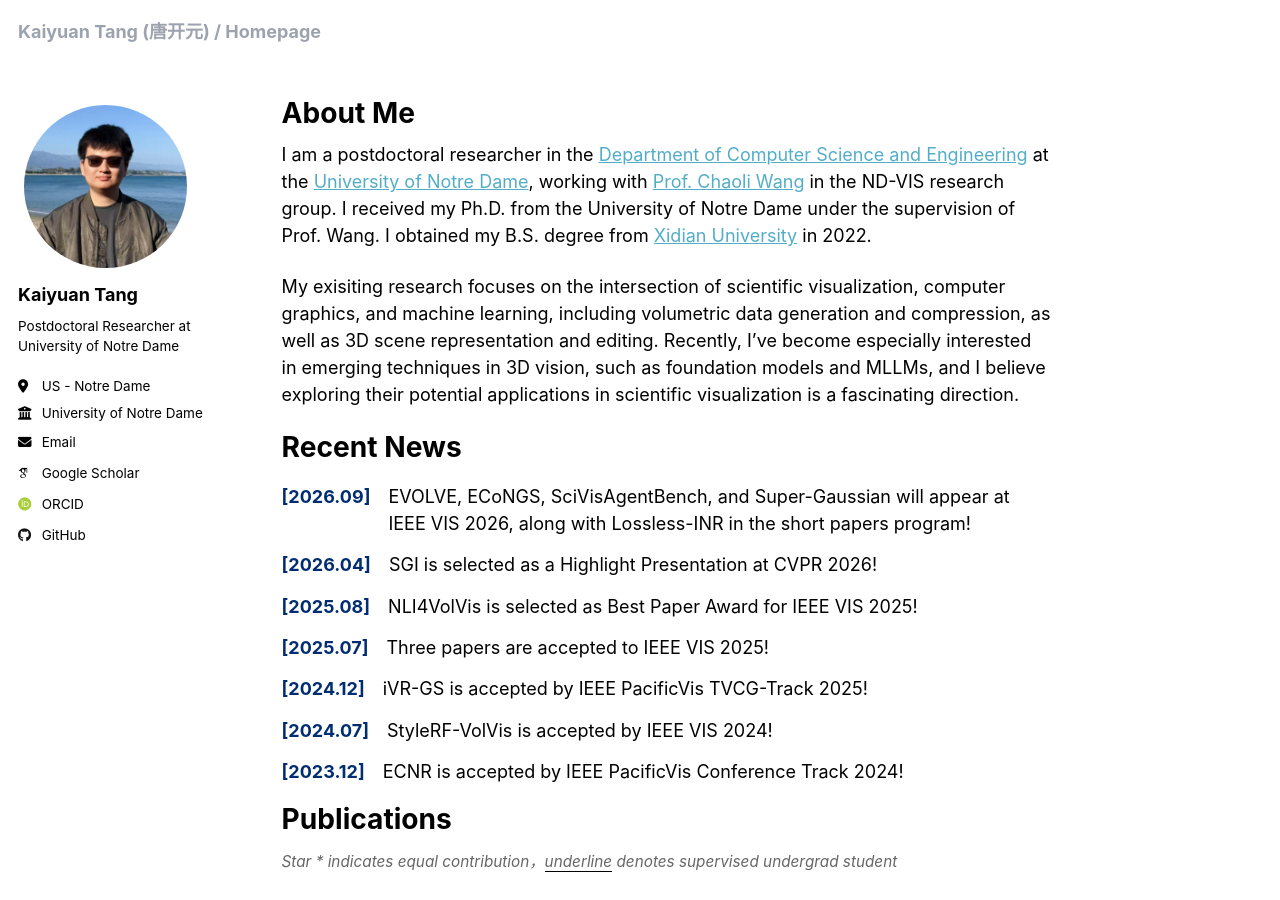
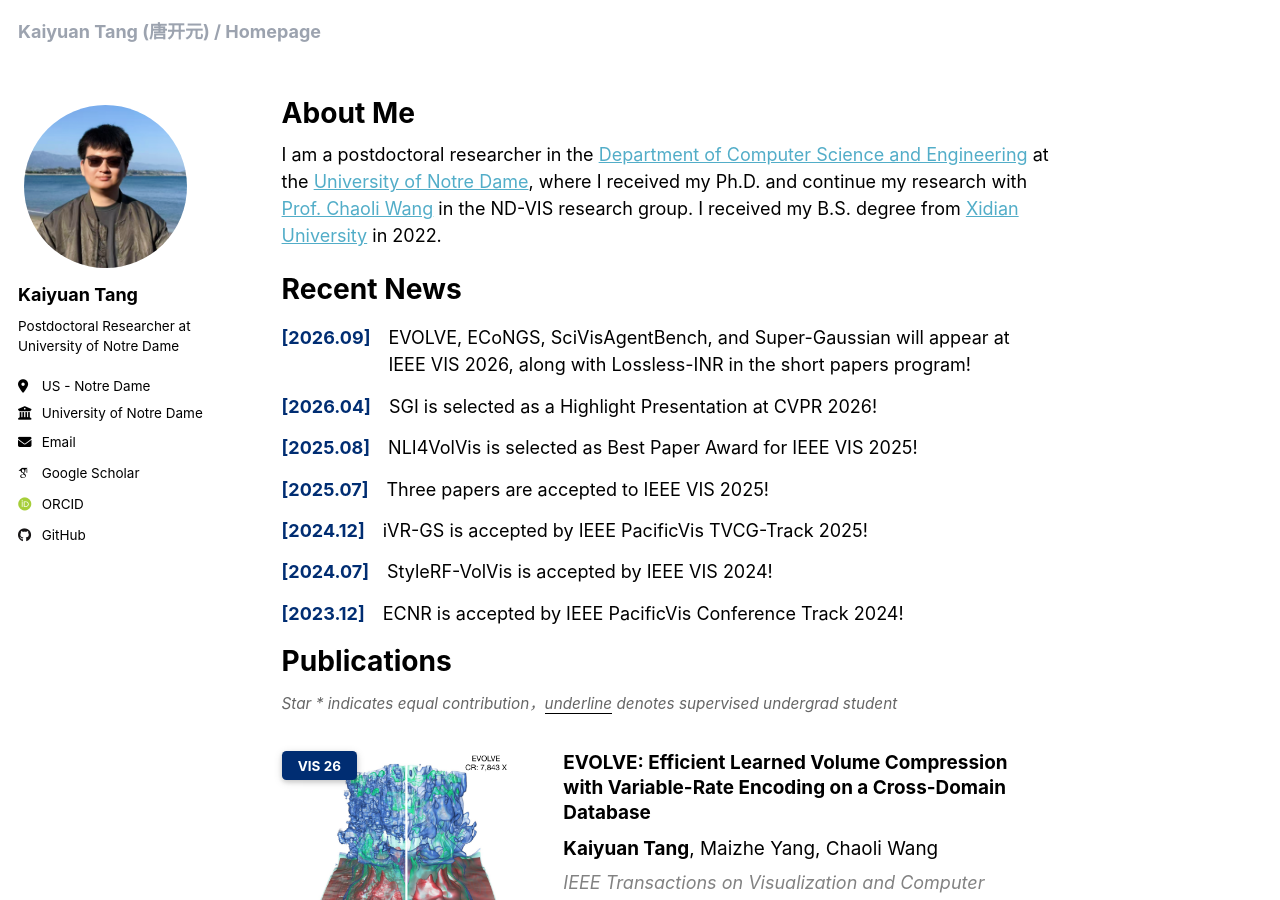
Before and after one commit to TouKaienn/TouKaienn.github.io, a Jekyll site: the page built from _pages/about.md, in a window 1280 px wide and 900 px high. Built offline with Jekyll 4.4.1, drawn with Linux system fonts in a browser that asks for light colours; some web fonts are replaced; a style sheet for code colours, icons or effects is not loaded.

Commit message:
Revise introduction and remove research interests paragraph

```diff
--- a/_pages/about.md
+++ b/_pages/about.md
@@ -7,9 +7,7 @@ redirect_from:
   - /about.html
 ---
 
-I am a postdoctoral researcher in the [Department of Computer Science and Engineering](https://cse.nd.edu/) at the [University of Notre Dame](https://www.nd.edu/), working with [Prof. Chaoli Wang](https://sites.nd.edu/chaoli-wang/) in the ND-VIS research group. I received my Ph.D. from the University of Notre Dame under the supervision of Prof. Wang. I obtained my B.S. degree from [Xidian University](https://en.xidian.edu.cn/) in 2022.
-
-My exisiting research focuses on the intersection of scientific visualization, computer graphics, and machine learning, including volumetric data generation and compression, as well as 3D scene representation and editing. Recently, I've become especially interested in emerging techniques in 3D vision, such as foundation models and MLLMs, and I believe exploring their potential applications in scientific visualization is a fascinating direction.
+I am a postdoctoral researcher in the [Department of Computer Science and Engineering](https://cse.nd.edu/) at the [University of Notre Dame](https://www.nd.edu/), where I received my Ph.D. and continue my research with [Prof. Chaoli Wang](https://sites.nd.edu/chaoli-wang/) in the ND-VIS research group. I received my B.S. degree from [Xidian University](https://en.xidian.edu.cn/) in 2022.
 
 Recent News
 ======
```
